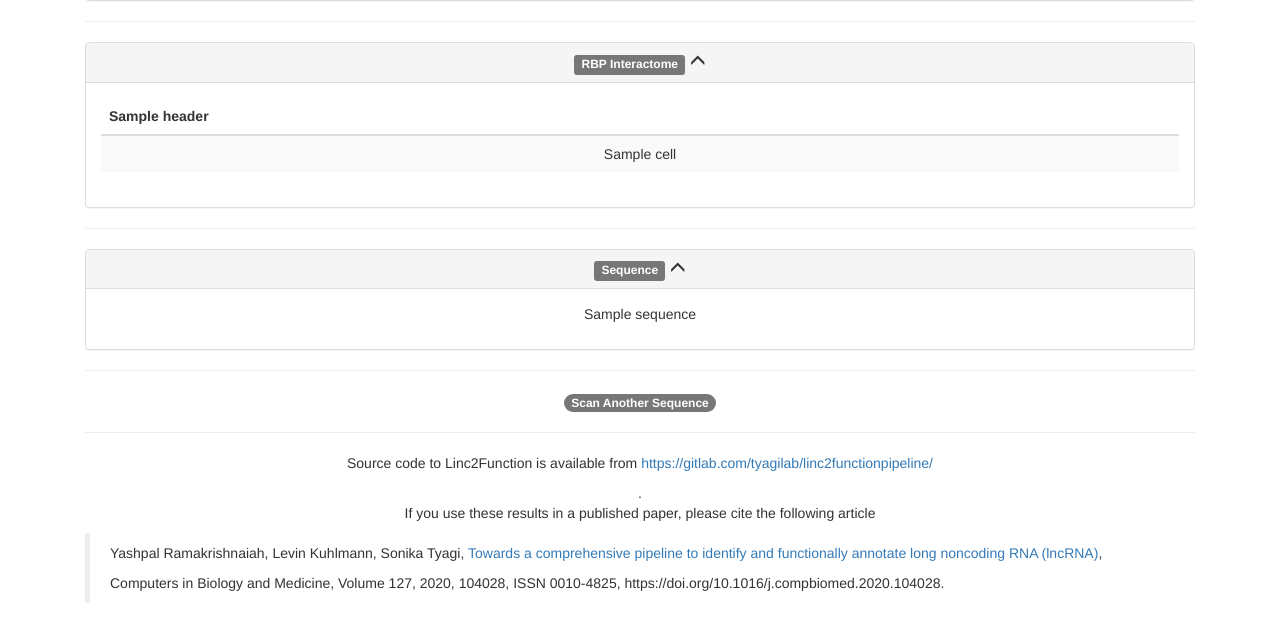
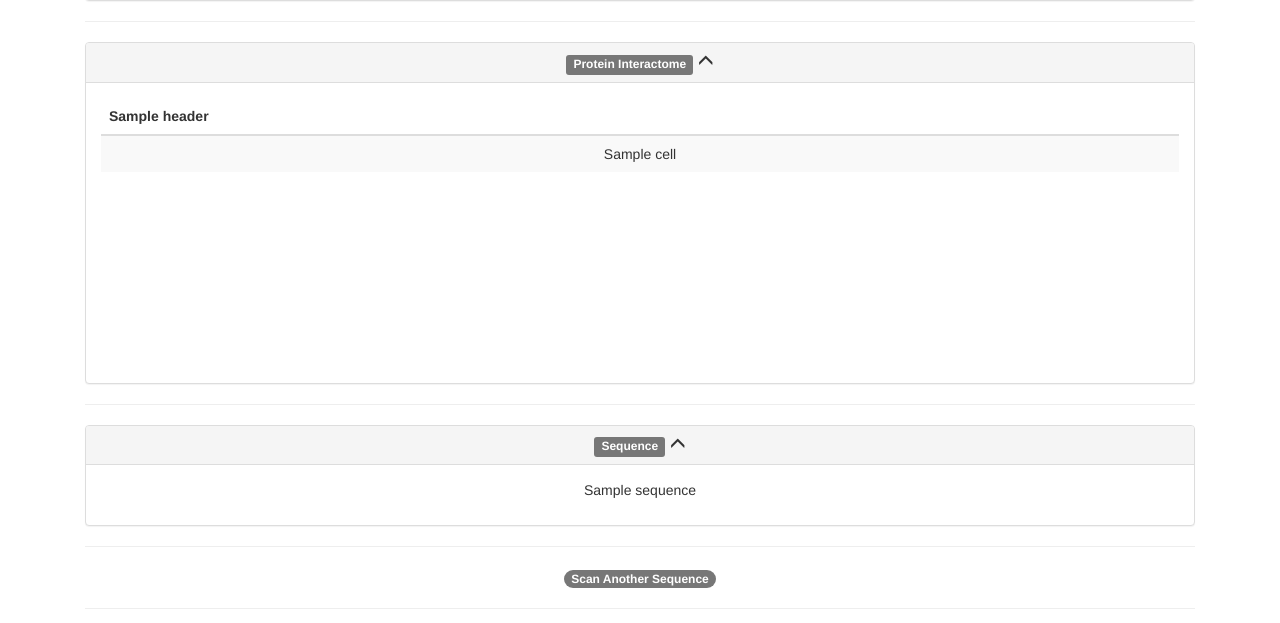
Before and after one commit to ryashpal/cidmirnaweb, a Django app: template templates/linc2function_result.html in a window 1280 px wide. Shown: the part 2373-2996 px from the top of the page. Run offline with Django 3.2, Linux system fonts and the light colour scheme; the template is opened without the code that fills it: most values are stand-ins (such as "Sample title", 1, 10 or a date in 2020); some libraries are stand-ins or nearby versions.

Commit message:
ui changes

```diff
--- a/templates/linc2function_result.html
+++ b/templates/linc2function_result.html
@@ -36,9 +36,9 @@
         </h3>
     </div>
     {% if model == 'hs' %}
-    <h4>Coding Potential as obtained from <span class="label label-primary">Human Specific</span> model</h4>
+    <h4>Coding Potential as obtained from <span class="label label-primary">Human Specific</span> model: {{percentage}} %</h4>
     {% else %}
-    <h4>Coding Potential as obtained from <span class="label label-primary">Species Agnostic</span> model</h4>
+    <h4>Coding Potential as obtained from <span class="label label-primary">Species Agnostic</span> model: {{percentage}} %</h4>
     {% endif %}
     <div id="coding_potential_pnl" class="progress collapse in" data-toggle="tooltip" title="Coding Potential Percentage for the Given Sequence">
         <div
@@ -86,11 +86,11 @@
 <div class="panel panel-default">
     <div class="panel-heading">
         <h3 class="panel-title">
-            <span class="label label-default">RBP Interactome</span>
+            <span class="label label-default">Protein Interactome</span>
             <span name="toggle_pnl" class="glyphicon glyphicon-menu-up" aria-hidden="true" data-toggle="collapse" href="#rbp_interactome_pnl"></span>
         </h3>
     </div>
-    <div id="rbp_interactome_pnl" class="panel-body collapse in">
+    <div id="rbp_interactome_pnl" class="panel-body collapse in" style="height: 300px; overflow-y: scroll;">
         <table class="table table-striped">
             <thead>
                 <tr>
```
